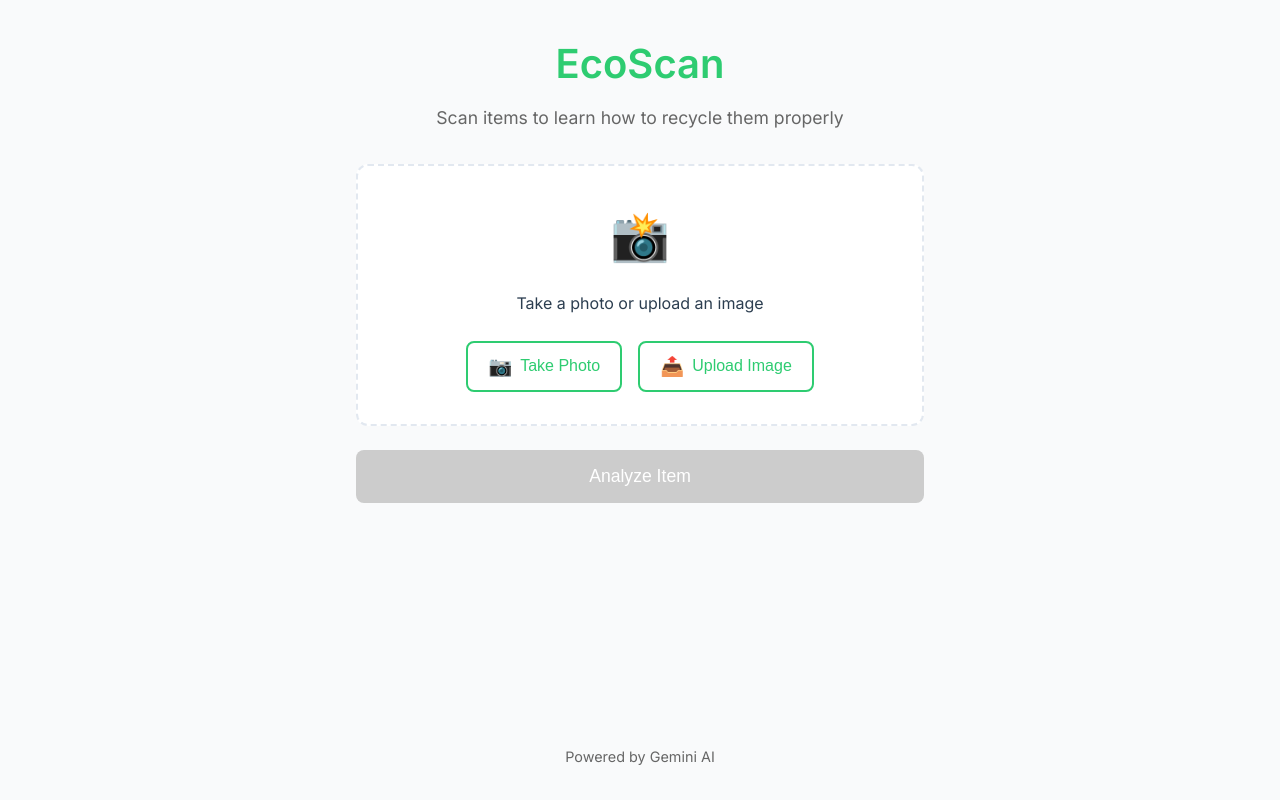
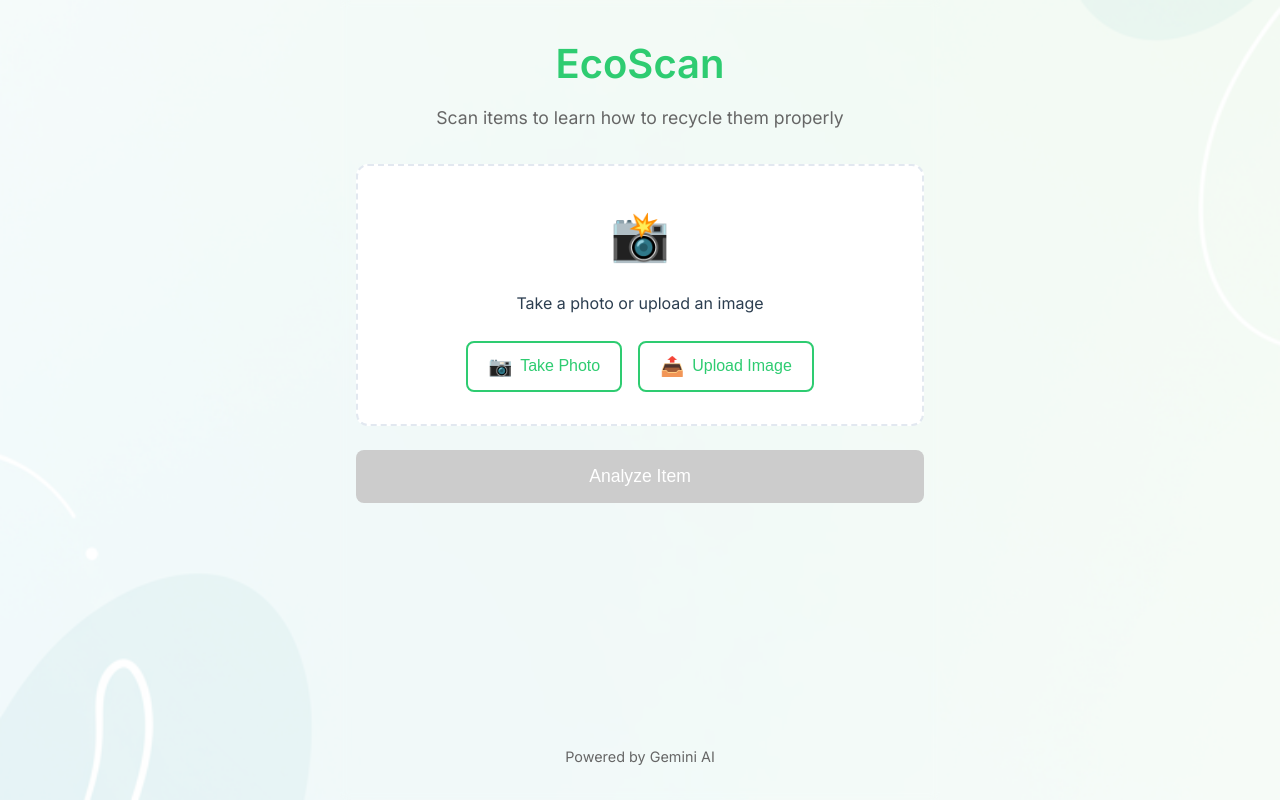
Before and after one commit to Aghbuul/EcoScanv3, a Flask app: page / in a window 1280 px wide. Run offline with Flask 3, Linux system fonts and the light colour scheme; some libraries are stand-ins or nearby versions.

Commit message:
Add beautiful background image with overlay effects

```diff
--- a/static/css/style.css
+++ b/static/css/style.css
@@ -15,9 +15,25 @@
 
 body {
     font-family: 'Inter', sans-serif;
-    background-color: var(--background-color);
     color: var(--text-color);
     line-height: 1.6;
+    background-image: url('/static/images/background.jpg');
+    background-size: cover;
+    background-position: center;
+    background-repeat: no-repeat;
+    background-attachment: fixed;
+    position: relative;
+}
+
+body::before {
+    content: '';
+    position: fixed;
+    top: 0;
+    left: 0;
+    width: 100%;
+    height: 100%;
+    background: rgba(255, 255, 255, 0.85);
+    z-index: -1;
 }
 
 .container {
@@ -27,6 +43,7 @@
     min-height: 100vh;
     display: flex;
     flex-direction: column;
+    backdrop-filter: blur(5px);
 }
 
 header {
```
Also changed, not shown: static/images/background.jpg (added).
